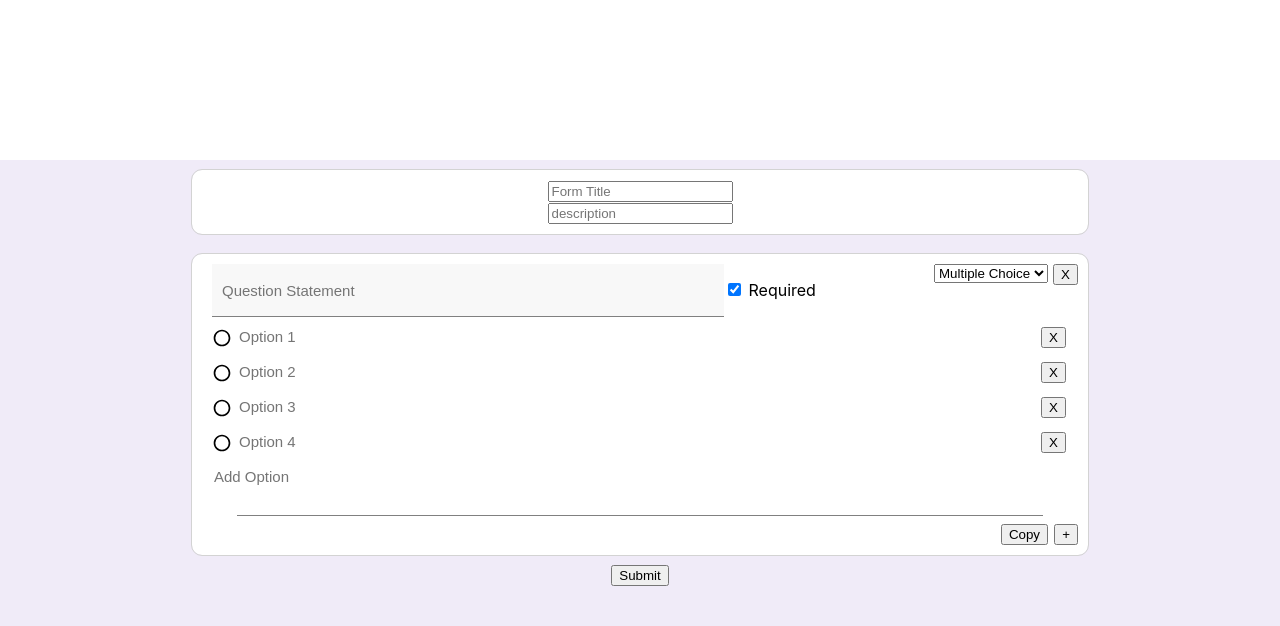
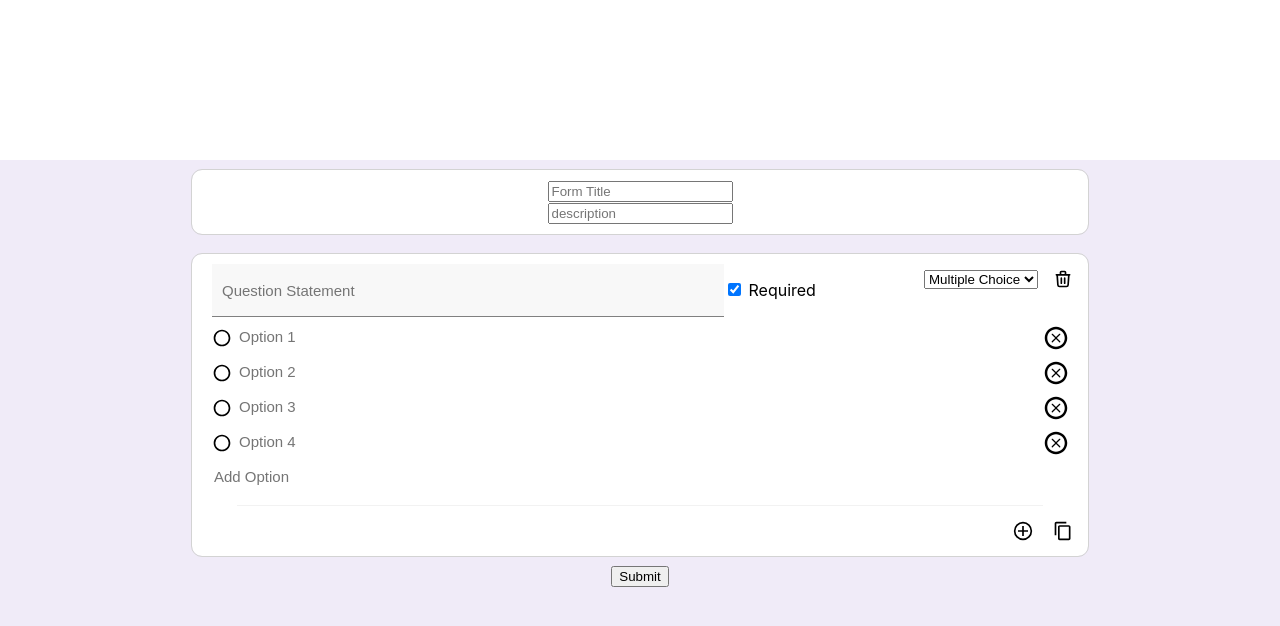
Before and after one commit to qianxichen233/form, a React (Create React App) app in the folder frontend/: page / in a window 1280 px wide. Shown: the top 626 px of the page. Built offline with nearby package versions, Linux system fonts and the light colour scheme.

Commit message:
updated UI

```diff
--- a/frontend/src/components/Forms/MultipleChoice.js
+++ b/frontend/src/components/Forms/MultipleChoice.js
@@ -9,6 +9,7 @@ import classes from './MultipleChoice.module.css';
 import Form from "../UI/Form";
 import QuestionInput from '../UI/QuestionInput';
 import OptionInput from '../UI/OptionInput';
+import OptionDeleteButton from "../UI/OptionDeleteButton";
 
 import { RiCheckboxBlankCircleLine } from 'react-icons/ri';
 
@@ -76,7 +77,7 @@ const MultipleChoice = (props) => {
 
         let newQuestion = lodash.cloneDeep(questionRef.current);
 
-        if(e.target.type === "button")
+        if(e.target.attributes['name'].value === "DeleteOption")
         {
             if(newQuestion.options.length <= 2) return;
             newQuestion.options = newQuestion.options.filter((option) => {
@@ -169,7 +170,7 @@ const MultipleChoice = (props) => {
                                     setFocus(false);
                             }}
                         ></OptionInput>
-                        <button type="button">X</button>
+                        <OptionDeleteButton/>
                     </div>
         })}
         <OptionInput
--- a/frontend/src/components/QuestionCart/QuestionCart.js
+++ b/frontend/src/components/QuestionCart/QuestionCart.js
@@ -4,6 +4,10 @@ import ShortAnswer from '../Forms/ShortAnswer';
 import Cart from '../UI/Cart';
 
 import classes from './QuestionCart.module.css';
+
+import { HiOutlineTrash } from 'react-icons/hi';
+import { MdContentCopy } from 'react-icons/md';
+import { GrAddCircle } from 'react-icons/gr';
 
 let currentType = null;
 
@@ -43,6 +47,7 @@ const QuestionCart = (props) => {
     }
 
     return <Cart onClick={props.onEdit} id={props.id}>
+        <div className={classes.ButtonGroupTop}>
             <select
                 className={classes.QuestionType}
                 onChange={ChangeQuestionHandler}
@@ -51,12 +56,31 @@ const QuestionCart = (props) => {
                 <option value="multiple_choice">Multiple Choice</option>
                 <option value="short_answer">Short Answer</option>
             </select>
-        <button name="DeleteButton" className={classes.DeleteButton}>X</button>
+            <div
+                name="DeleteButton"
+                className={classes.DeleteButton}
+                onClick={e => e.target = e.currentTarget}
+            >
+                <HiOutlineTrash size={20}/>
+            </div>
+        </div>
         {cart}
-        <div className={classes.optionDiv}>
-            <div className={classes.divLine}></div>
-            <button name="AddButton" className={classes.AddButton}>+</button>
-            <button name="CopyButton" className={classes.CopyButton}>Copy</button>
+        <div className={classes.optionDiv}></div>
+        <div className={classes.ButtonGroupBottom}>
+            <div
+                name="AddButton"
+                className={classes.AddButton}
+                onClick={e => e.target = e.currentTarget}
+            >
+                <GrAddCircle size={20}/>
+            </div>
+            <div
+                name="CopyButton"
+                className={classes.CopyButton}
+                onClick={e => e.target = e.currentTarget}
+            >
+                <MdContentCopy size={20}/>
+            </div>
         </div>
     </Cart>
 }
--- a/frontend/src/components/QuestionCart/QuestionCart.module.css
+++ b/frontend/src/components/QuestionCart/QuestionCart.module.css
@@ -1,36 +1,59 @@
 .QuestionType{
-    position: absolute;
-    right: 40px;
+    margin-right: 10px;
+}
+
+.AddButton, .DeleteButton, .CopyButton{
+    width: 30px;
+    height: 30px;
+
+    display: flex;
+    align-items: center;
+    justify-content: center;
+
+    border-radius: 50%;
 }
 
 .AddButton{
-    position: absolute;
-    right: 10px;
-    bottom: 0px;
+    margin-right: 10px;
 }
 
 .DeleteButton{
-    position: absolute;
-    right: 10px;
+    margin-right: 10px;
+}
+
+.DeleteButton:hover, .AddButton:hover, .CopyButton:hover{
+    background-color: rgba(211, 211, 211, 0.3);
 }
 
 .CopyButton{
-    position: absolute;
-    right: 40px;
-    bottom: 0px;
+    margin-right: 10px;
 }
 
 .optionDiv{
-    position: relative;
-    height: 30px;
-    width: 100%;
-    margin-top: 20px;
+    background-color: rgba(211, 211, 211, 0.3);
+    width: 90%;
+    margin-left: 5%;
+    margin-top: 10px;
+    margin-bottom: 10px;
+    height: 1px
 }
 
-.divLine{
+.ButtonGroupBottom{
+    position: relative;
+    bottom: 0;
+    margin-right: 0;
+    margin-left: auto;
+
+    display: flex;
+    align-items: center;
+    justify-content: center;
+}
+
+.ButtonGroupTop{
     position: absolute;
-    left: 5%;
-    width: 90%;
-    height: 1px;
-    border-top: 1px solid grey;
+    right: 0;
+
+    display: flex;
+    align-items: center;
+    justify-content: center;
 }
--- a/frontend/src/components/Questionnaire/Questionnaire.js
+++ b/frontend/src/components/Questionnaire/Questionnaire.js
@@ -14,6 +14,7 @@ const getKey = () => {
 
 const Questionnaire = () => {
     const [questions, setQuestions] = useState([]);
+    const [EditQuestion, setEditQuestion] = useState(0);
     const questionContent = useSelector((state) => state.question.questions);
 
     const dispatch = useDispatch()
@@ -24,24 +25,41 @@ const Questionnaire = () => {
     const questionContentRef = useRef();
     questionContentRef.current = questionContent;
 
+    const EditQuestionRef = useRef();
+    EditQuestionRef.current = EditQuestion;
+
+    const OnEditQuestionChange = (id) => {
+        if(id === EditQuestionRef) return;
+        setEditQuestion(id);
+    }
+
     const onAddQuestion = (e) => {
-        if(e.target.name === "AddButton")
+        OnEditQuestionChange(e.currentTarget.id);
+        if(!e.target.attributes['name']) return;
+        const name = e.target.attributes['name'].value;
+        if(name === "AddButton")
         {
             let newQuestions = [];
+            const key = getKey();
             for(let i = 0; i < questionRef.current.length; ++i)
             {
-                const key = getKey();
                 newQuestions.push(questionRef.current[i]);
                 if(+questionRef.current[i].props.id === +e.currentTarget.id)
                 {
                     newQuestions.push(
-                        <QuestionCart key={key} id={key} onEdit={onAddQuestion}/>
+                        <QuestionCart
+                            key={key}
+                            id={key}
+                            onEdit={onAddQuestion}
+                            onFocus={OnEditQuestionChange}
+                        />
                     );
                 }
             }
             setQuestions(newQuestions);
+            setEditQuestion(key);
         }
-        else if(e.target.name === "DeleteButton")
+        else if(name === "DeleteButton")
         {
             if(questionRef.current.length === 1) return;
             let newQuestions = [];
@@ -52,7 +70,7 @@ const Questionnaire = () => {
             dispatch(deleteQuestionStore({id: +e.currentTarget.id}))
             setQuestions(newQuestions);
         }
-        else if(e.target.name === "CopyButton")
+        else if(name === "CopyButton")
         {
             let questionContentCopy;
             for(const question of questionContentRef.current)
@@ -74,6 +92,7 @@ const Questionnaire = () => {
                             id={key}
                             onEdit={onAddQuestion}
                             content={questionContentCopy}
+                            onFocus={OnEditQuestionChange}
                         />
                     );
                 }
@@ -85,8 +104,14 @@ const Questionnaire = () => {
     useEffect(() => {
         const key = getKey();
         setQuestions([
-            <QuestionCart key={key} id={key} onEdit={onAddQuestion}/>
+            <QuestionCart
+                key={key}
+                id={key}
+                onEdit={onAddQuestion}
+                onFocus={OnEditQuestionChange}
+            />
         ]);
+        setEditQuestion(key);
     }, []);
 
     const OnSubmitHandler = async (e) => {
--- a/frontend/src/components/UI/Cart.js
+++ b/frontend/src/components/UI/Cart.js
@@ -1,7 +1,11 @@
 import classes from './Cart.module.css';
 
 const Cart = (props) => {
-    return <div className={classes.cart} onClick={props.onClick} id={props.id}>
+    return <div
+        className={classes.cart}
+        onClick={props.onClick}
+        id={props.id}
+    >
         {props.children}
     </div>
 }
--- /dev/null
+++ b/frontend/src/components/UI/OptionDeleteButton.js
@@ -0,0 +1,15 @@
+import { TiDeleteOutline } from 'react-icons/ti';
+
+import classes from './OptionDeleteButton.module.css';
+
+const OptionDeleteButton = (props) => {
+    return <div
+        name="DeleteOption"
+        className={classes.container}
+        onClick={e => e.target = e.currentTarget}
+    >
+        <TiDeleteOutline size={30}/>
+    </div>
+}
+
+export default OptionDeleteButton;
--- /dev/null
+++ b/frontend/src/components/UI/OptionDeleteButton.module.css
@@ -0,0 +1,14 @@
+.container {
+    width: 30px;
+    height: 30px;
+
+    display: flex;
+    align-items: center;
+    justify-content: center;
+
+    border-radius: 50%;
+}
+
+.container:hover {
+    background-color: rgba(211, 211, 211, 0.3);
+}
```
Lines whose indentation alone changed are shown as unchanged.
